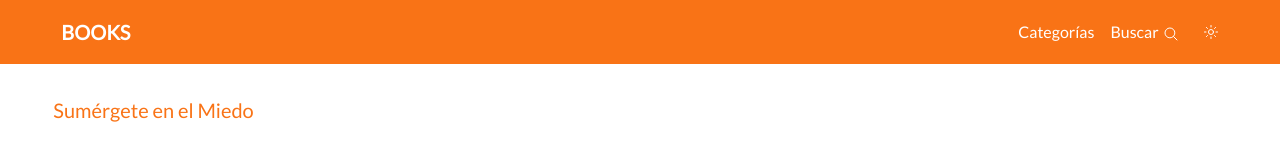
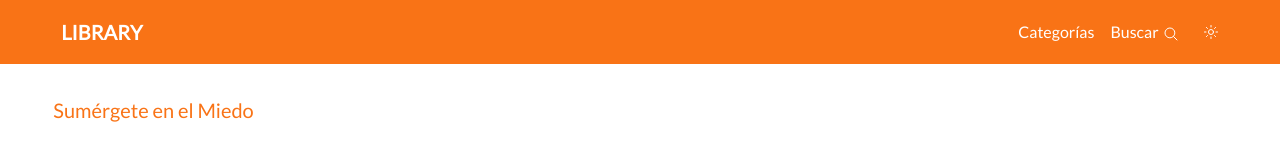
Before and after one commit to dot-all/library, a React (Vite) app in the folder client/: page / in a window 1280 px wide. Shown: the top 148 px of the page. Built offline with nearby package versions, Linux system fonts and the light colour scheme; no server answers.

Commit message:
chore: rename app from book to library

```diff
--- a/client/src/ui/Navbar.tsx
+++ b/client/src/ui/Navbar.tsx
@@ -5,7 +5,7 @@ export default function Navbar() {
   return (
     <header className="bg-orange-500 dark:bg-orange-600  sticky top-0 z-50">
       <section className="flex items-center h-16 text-white w-11/12 mx-auto justify-between">
-      <Link to="/"><h1 className="text-xl mx-2 font-semibold">BOOKS</h1></Link>
+      <Link to="/"><h1 className="text-base md:text-xl mx-2 font-semibold">LIBRARY</h1></Link>
       <ul className="flex items-center gap-4 text-sm md:text-base">
         <li>
           <Link to="/category">
```
